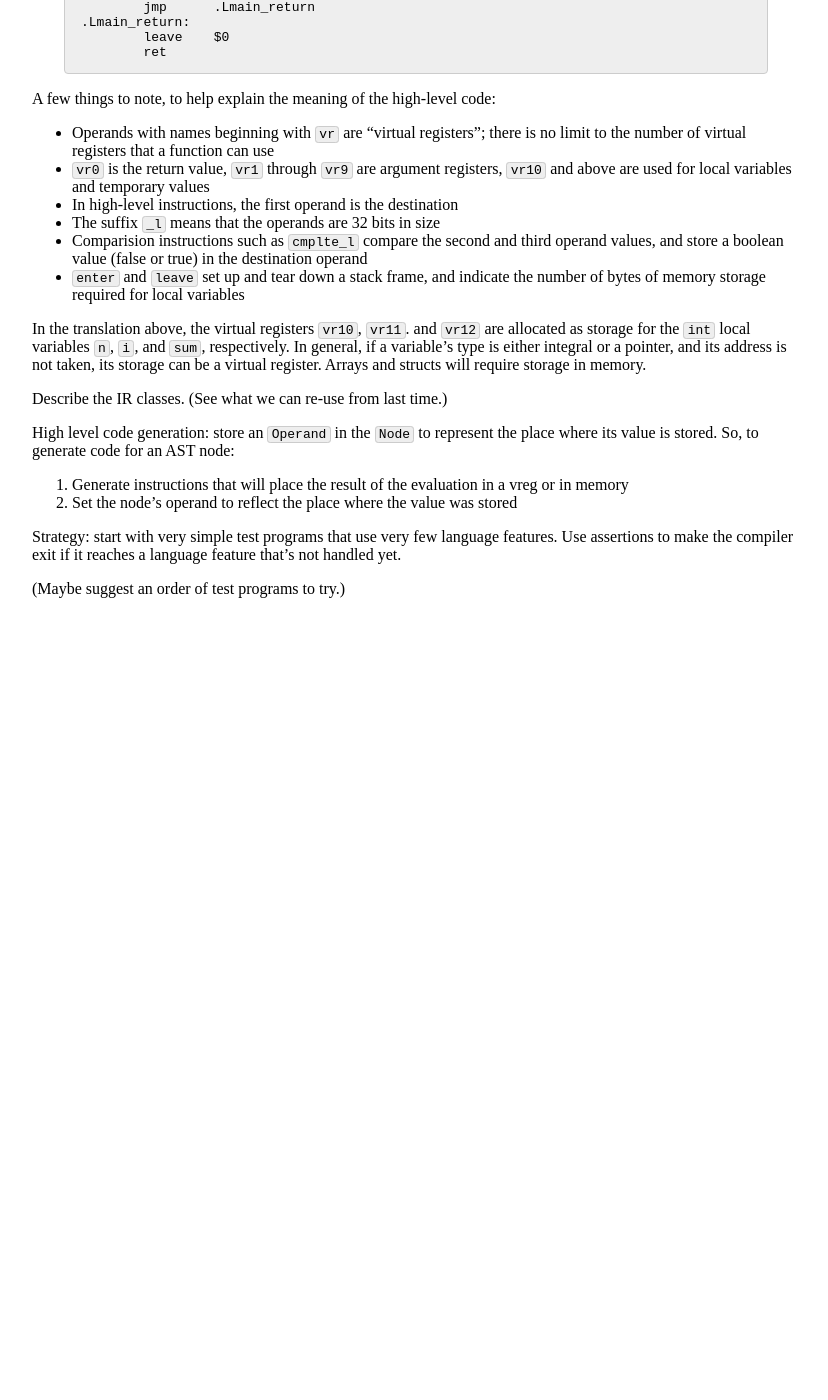
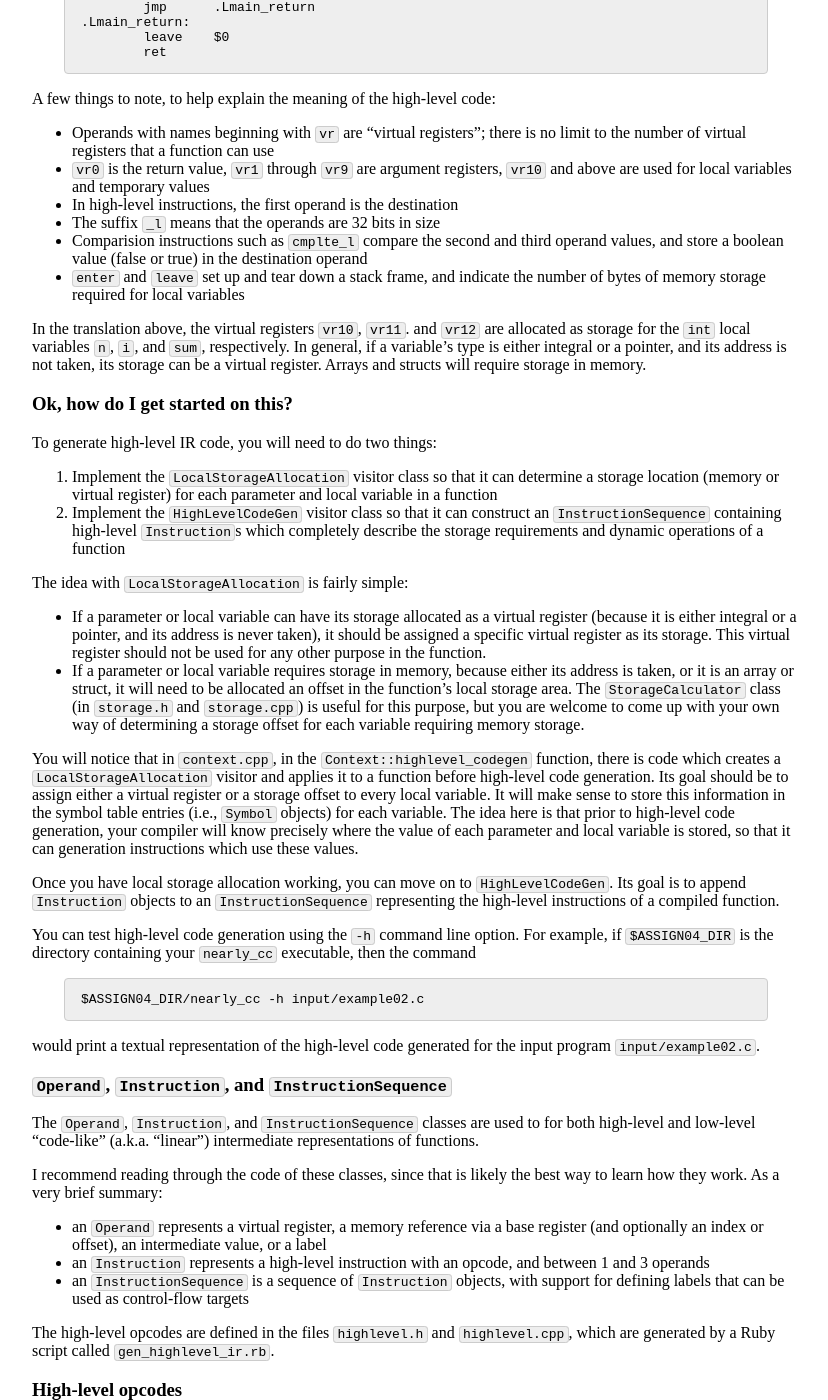
Before and after one commit to jhucompilers/fall2022, a Jekyll site: the page built from assign/assign04.md, in a window 1280 px wide and 1400 px high, scrolled down 1796 px. Shown: the whole window, without its empty margins (224-1052 px from the left). Built offline with Jekyll 4.4.1, drawn with Linux system fonts in a browser that asks for light colours; before the commit the page ends 2426 px from its top, so only the background shows below that; some of the changed text lies outside the part shown.

Commit message:
getting there...

````diff
--- a/assign/assign04.md
+++ b/assign/assign04.md
@@ -139,6 +139,96 @@ type is either integral or a pointer, and its address is not taken,
 its storage can be a virtual register.  Arrays and structs will require
 storage in memory.
 
+### Ok, how do I get started on this?
+
+To generate high-level IR code, you will need to do two things:
+
+1. Implement the `LocalStorageAllocation` visitor class so that
+   it can determine a storage location (memory or virtual register)
+   for each parameter and local variable in a function
+2. Implement the `HighLevelCodeGen` visitor class so that it can
+   construct an `InstructionSequence` containing high-level
+   `Instruction`s which completely describe the storage requirements
+   and dynamic operations of a function
+
+The idea with `LocalStorageAllocation` is fairly simple:
+
+* If a parameter or local variable can have its storage allocated
+  as a virtual register (because it is either integral or a pointer,
+  and its address is never taken), it should be assigned a specific
+  virtual register as its storage. This virtual register should
+  not be used for any other purpose in the function.
+* If a parameter or local variable requires storage in memory,
+  because either its address is taken, or it is an array or struct,
+  it will need to be allocated an offset in the function's local storage
+  area.   The `StorageCalculator` class (in `storage.h` and `storage.cpp`)
+  is useful for this purpose, but you are welcome to come up with your
+  own way of determining a storage offset for each variable requiring
+  memory storage.
+
+You will notice that in `context.cpp`, in the `Context::highlevel_codegen`
+function, there is code which creates a `LocalStorageAllocation`
+visitor and applies it to a function before high-level code generation.
+Its goal should be to assign either a virtual register or a storage offset
+to every local variable.  It will make sense to store this information
+in the symbol table entries (i.e., `Symbol` objects) for each variable.
+The idea here is that prior to high-level code generation, your compiler
+will know precisely where the value of each parameter and local variable
+is stored, so that it can generation instructions which use these values.
+
+Once you have local storage allocation working, you can move on to
+`HighLevelCodeGen`. Its goal is to append `Instruction` objects to an
+`InstructionSequence` representing the high-level instructions of a
+compiled function.
+
+You can test high-level code generation using the `-h` command line
+option. For example, if `$ASSIGN04_DIR` is the directory containing your
+`nearly_cc` executable, then the command
+
+```
+$ASSIGN04_DIR/nearly_cc -h input/example02.c
+```
+
+would print a textual representation of the high-level code generated for
+the input program `input/example02.c`.
+
+### `Operand`, `Instruction`, and `InstructionSequence`
+
+The `Operand`, `Instruction`, and `InstructionSequence` classes are used
+to for both high-level and low-level "code-like" (a.k.a. "linear")
+intermediate representations of functions.
+
+I recommend reading through the code of these classes, since that
+is likely the best way to learn how they work.  As a very brief summary:
+
+* an `Operand` represents a virtual register, a memory reference
+  via a base register (and optionally an index or offset),
+  an intermediate value, or a label
+* an `Instruction` represents a high-level instruction with an
+  opcode, and between 1 and 3 operands
+* an `InstructionSequence` is a sequence of `Instruction` objects,
+  with support for defining labels that can be used as control-flow
+  targets
+
+The high-level opcodes are defined in the files `highlevel.h` and
+`highlevel.cpp`, which are generated by a Ruby script called
+`gen_highlevel_ir.rb`.
+
+### High-level opcodes
+
+The following table summarizes the intended meaning of the various
+high-level opcodes.  Note that *\_sz* is an operand size suffix,
+which will be one of the following:
+
+* `_b`: "byte", 1 byte
+* `_w`: "word", 2 byte
+* `_l`: "long", 4 byte
+* `_q`: "quad", 8 byte
+
+Because the target architecture (x86-64) uses 64 bit pointers, you should
+consider all pointers to be 8 bytes (64 bits.)
+
+<!--
 Describe the IR classes. (See what we can re-use from last time.)
 
 High level code generation: store an `Operand` in the `Node` to represent
@@ -155,3 +245,4 @@ language features. Use assertions to make the compiler exit if it
 reaches a language feature that's not handled yet.
 
 (Maybe suggest an order of test programs to try.)
+-->
````
